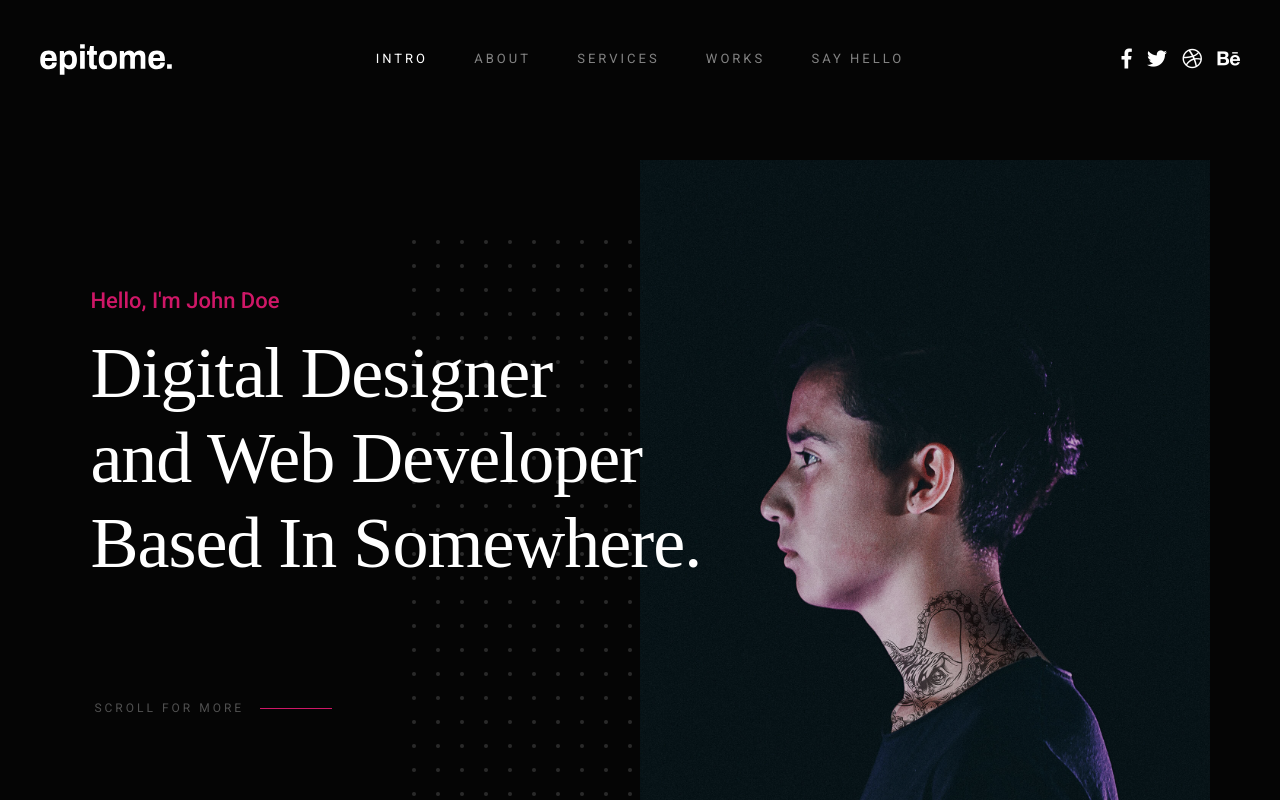
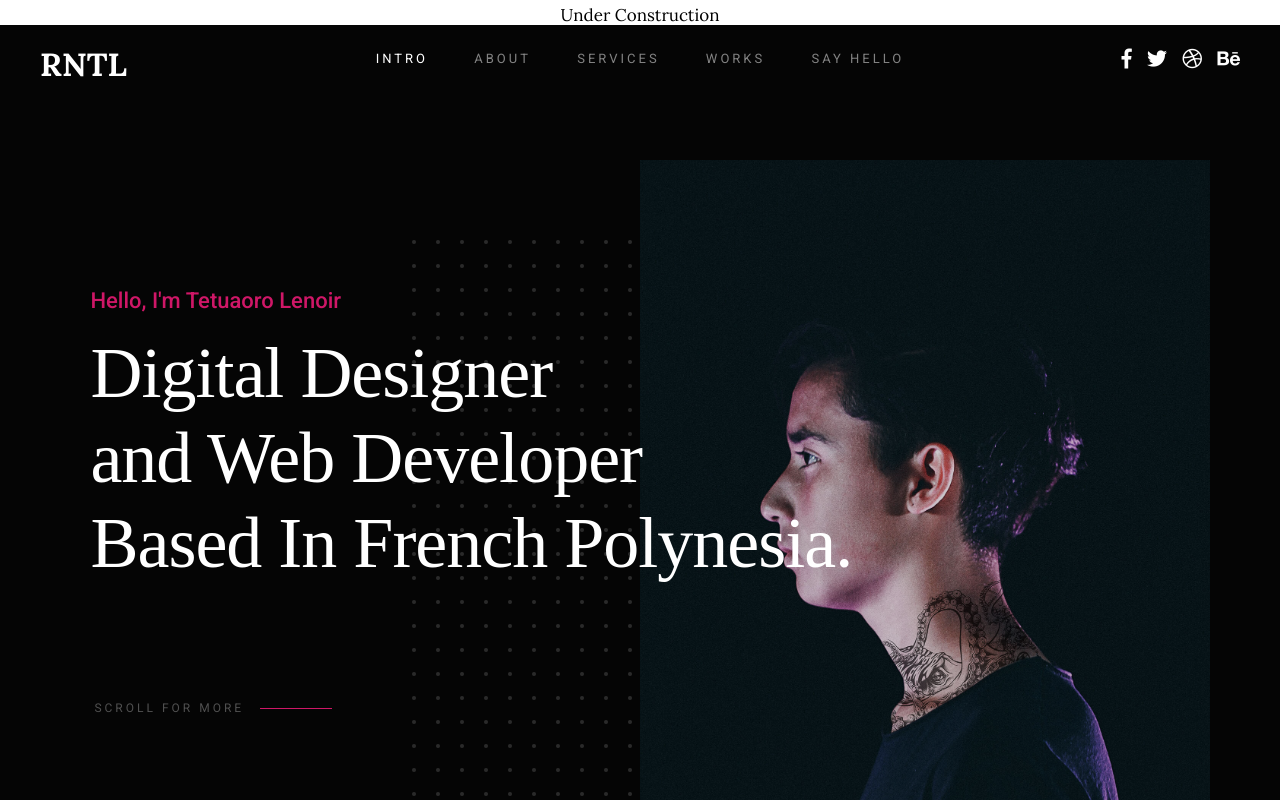
Before and after one commit to tetuaoro/raonagos, a Symfony app: template templates/app/index.html.twig in a window 1280 px wide. Shown: the top 804 px of the page. Run offline with Twig, Linux system fonts and the light colour scheme; the template is opened without the code that fills it, so the values that code supplies are empty; some libraries are stand-ins or nearby versions; some web fonts are replaced.

Commit message:
Upd: set SEO information about this site, delete licence (readme) from public, styling css, say is an site under construction

```diff
--- a/public/css/main.css
+++ b/public/css/main.css
@@ -51,6 +51,26 @@
  * # base style overrides
  *
  * ------------------------------------------------------------------- */
+
+
+ /* custom */
+.header.under-construction {
+  height: 2.5rem;
+  width: 100%;
+  background-color: white;
+  text-align: center;
+  position: absolute;
+  top: 0;
+  z-index: 1000;
+}
+
+a.site-logo {
+  font-size: xx-large;
+  font-weight: 550;
+  color: white;
+  text-align: center;
+}
+
 html {
   font-size: 10px;
 }
--- a/src/Controller/AppController.php
+++ b/src/Controller/AppController.php
@@ -6,10 +6,14 @@ use Symfony\Bundle\FrameworkBundle\Controller\AbstractController;
 use Symfony\Component\HttpFoundation\Response;
 use Symfony\Component\Routing\Annotation\Route;
 
+/**
+ * @Route("/", name="app_")
+ */
 class AppController extends AbstractController
 {
     /**
-     * @Route("/", name="app_")
+     * @Route("/", name="index")
+     * @Route("/accueil", name="home")
      */
     public function index(): Response
     {
--- a/templates/app/index.html.twig
+++ b/templates/app/index.html.twig
@@ -6,8 +6,8 @@
     <header class="s-header">
 
         <div class="header-logo">
-            <a class="site-logo" href="index.html">
-                <img src="{{asset('images/logo.svg')}}" alt="Homepage">
+            <a class="site-logo" href="{{path('app_index')}}">
+                RNTL
             </a>
         </div>
 
@@ -40,11 +40,11 @@
         <div class="row intro-content">
 
             <div class="column large-9 mob-full intro-text">
-                <h3>Hello, I'm John Doe</h3>
+                <h3>Hello, I'm Tetuaoro Lenoir</h3>
                 <h1>
                     Digital Designer <br>
                     and Web Developer <br>
-                    Based In Somewhere.
+                    Based In French Polynesia.
                 </h1>
             </div>
 
@@ -370,7 +370,7 @@
                         <div class="item-folio__thumb">
                             <a href="{{asset('images/portfolio/gallery/g-city-building.jpg')}}" class="thumb-link" title="Shutterbug" data-size="1050x700">
                                 <img src="{{asset('images/portfolio/city-building.jpg')}}"
-                                     srcset="images/portfolio/city-building.jpg 1x, images/portfolio/city-building@2x.jpg 2x" alt="">
+                                     srcset="{{asset('images/portfolio/city-building.jpg') ~ ' 1x, ' ~ asset('images/portfolio/city-building@2x.jpg') ~ ' 2x'}}" alt="">
                             </a>
                             <a href="https://www.behance.net/" class="item-folio__project-link" title="Project link" target="_blank"></a>
                         </div>
@@ -395,7 +395,7 @@
                         <div class="item-folio__thumb">
                             <a href="{{asset('images/portfolio/gallery/g-woodcraft.jpg')}}" class="thumb-link" title="Woodcraft" data-size="1050x700">
                                 <img src="{{asset('images/portfolio/woodcraft.jpg')}}"
-                                     srcset="images/portfolio/woodcraft.jpg 1x, images/portfolio/woodcraft@2x.jpg 2x" alt="">
+                                     srcset="{{asset('images/portfolio/woodcraft.jpg') ~ ' 1x, ' ~ asset('images/portfolio/woodcraft@2x.jpg') ~ ' 2x'}}" alt="">
                             </a>
                             <a href="https://www.behance.net/" class="item-folio__project-link" title="Project link" target="_blank"></a>
                         </div>
@@ -419,7 +419,7 @@
                         <div class="item-folio__thumb">
                             <a href="{{asset('images/portfolio/gallery/g-beetle.jpg')}}" class="thumb-link" title="The Beetle Car" data-size="1050x700">
                                 <img src="{{asset('images/portfolio/the-beetle.jpg')}}"
-                                     srcset="images/portfolio/the-beetle.jpg 1x, images/portfolio/the-beetle@2x.jpg 2x" alt="">
+                                     srcset="{{asset('images/portfolio/the-beetle.jpg') ~ ' 1x, ' ~ asset('images/portfolio/the-beetle@2x.jpg') ~ ' 2x'}}" alt="">
                             </a>
                             <a href="https://www.behance.net/" class="item-folio__project-link" title="Project link" target="_blank"></a>
                         </div>
@@ -442,7 +442,7 @@
                         <div class="item-folio__thumb">
                             <a href="{{asset('images/portfolio/gallery/g-shutterbug.jpg')}}" class="thumb-link" title="Grow Green" data-size="1050x700">
                                 <img src="{{asset('images/portfolio/shutterbug.jpg')}}"
-                                     srcset="images/portfolio/shutterbug.jpg 1x, images/portfolio/shutterbug@2x.jpg 2x" alt="">
+                                     srcset="{{asset('images/portfolio/shutterbug.jpg') ~ ' 1x, ' ~ asset('images/portfolio/shutterbug@2x.jpg') ~  ' 2x'}}" alt="">
                             </a>
                             <a href="https://www.behance.net/" class="item-folio__project-link" title="Project link" target="_blank"></a>
                         </div>
@@ -466,7 +466,7 @@
                         <div class="item-folio__thumb">
                             <a href="{{asset('images/portfolio/gallery/g-lamp.jpg')}}" class="thumb-link" title="Guitarist" data-size="1050x700">
                                 <img src="{{asset('images/portfolio/lamp.jpg')}}"
-                                     srcset="images/portfolio/lamp.jpg 1x, images/portfolio/lamp@2x.jpg 2x" alt="">
+                                     srcset="{{asset('images/portfolio/lamp.jpg') ~ ' 1x, ' ~ asset('images/portfolio/lamp@2x.jpg') ~ ' 2x'}}" alt="">
                             </a>
                             <a href="https://www.behance.net/" class="item-folio__project-link" title="Project link" target="_blank"></a>
                         </div>
@@ -490,7 +490,7 @@
                         <div class="item-folio__thumb">
                             <a href="{{asset('images/portfolio/gallery/g-fuji.jpg')}}" class="thumb-link" title="Palmeira" data-size="1050x700">
                                 <img src="{{asset('images/portfolio/fuji.jpg')}}"
-                                     srcset="images/portfolio/fuji.jpg 1x, images/portfolio/fuji@2x.jpg 2x" alt="">
+                                     srcset="{{asset('images/portfolio/fuji.jpg') ~ ' 1x, ' ~ asset('images/portfolio/fuji@2x.jpg') ~ ' 2x'}}" alt="">
                             </a>
                             <a href="https://www.behance.net/" class="item-folio__project-link" title="Project link" target="_blank"></a>
                         </div>
--- a/templates/base.html.twig
+++ b/templates/base.html.twig
@@ -3,10 +3,10 @@
 	<head>
 		<meta charset="UTF-8">
 		<meta name="viewport" content="width=device-width, initial-scale=1.0">
-		<meta name="description" content="Rao Nagos - Création de site web">
-		<meta name="author" content="Lenoir Tetuaoro">
+		<meta name="description" content="Rao Nagos - Créateur de site web, digital designer et blockchain. Portfolio de Tetuaoro Lenoir.">
+		<meta name="author" content="Tetuaoro Lenoir">
 		<title>
-			{% block title %}Rao Nagos
+			{% block title %}Rao Nagos - Tetuaoro Lenoir - Portfolio
 			{% endblock %}
 		</title>
 
@@ -19,11 +19,21 @@
 
 		<link rel="apple-touch-icon" sizes="180x180" href="{{asset('apple-touch-icon.png')}}">
 		<link rel="icon" type="image/png" sizes="32x32" href="{{asset('favicon-32x32.png')}}">
-		<link rel="icon" type="image/png" sizes="16x16" href="f{{asset('avicon-16x16.png')}}">
+		<link rel="icon" type="image/png" sizes="16x16" href="{{asset('favicon-16x16.png')}}">
 		<link rel="manifest" href="{{asset('site.webmanifest')}}">
 
         {% block stylesheets %}{% endblock %}
         {% block javascripts %}{% endblock %}
+
+		<script type="application/ld+json">
+    {
+      "@context": "https://schema.org",
+      "@type": "Corporation",
+      "legalName":"Rao Nagos",
+      "url": "http://www.rao-nagos.pf",
+      "logo": "http://www.rao-nagos.pf/android-chrome-512x512.png"
+    }
+    </script>
 
 		</head>
 		<body id="top">
@@ -31,6 +41,9 @@
 			<div id="preloader">
 				<div id="loader"></div>
 			</div>
+
+			<div class="header under-construction">Under Construction</div>
+
 			{% block body %}{% endblock %}
 		</body>
 	</html>
```
Also changed, not shown: public/readme.txt (deleted).
